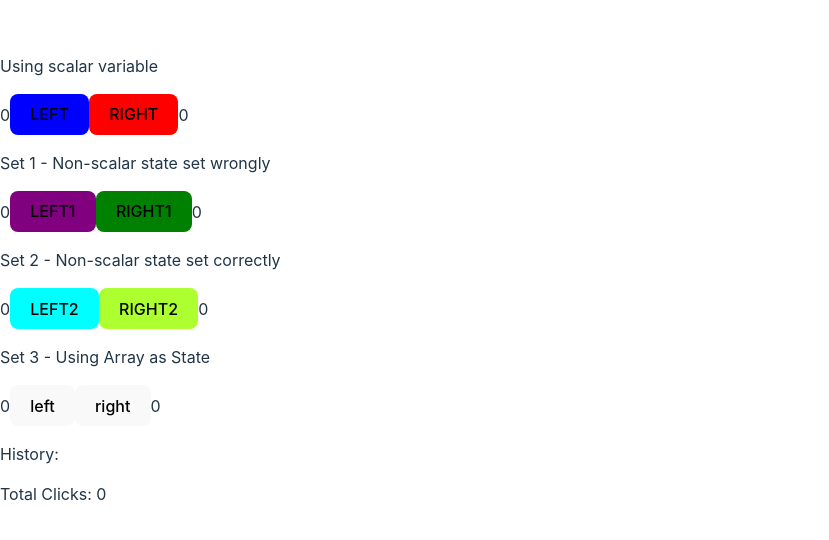
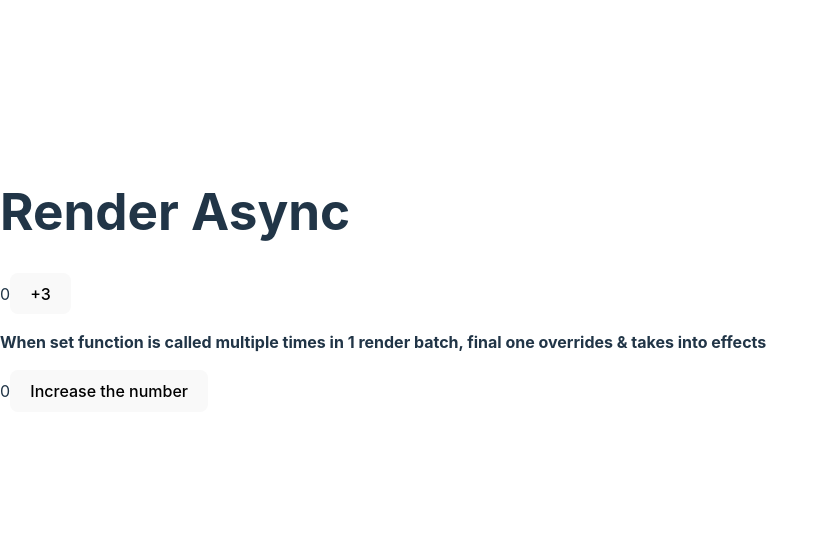
Before and after one commit to Xxx-in/Project, a React (Vite) app in the folder Project/: page / in a window 1280 px wide. Shown: the part 120-660 px from the top of the page, without its empty margins (0-829 px from the left). Built offline with nearby package versions, Linux system fonts and the light colour scheme.

Commit message:
Part1d - Asynchronous render occurs when event triggers state change

```diff
--- a/Project/index.html
+++ b/Project/index.html
@@ -14,6 +14,7 @@
     <div id="part1c_2_state"></div>
     <div id="part1c_2_liftingstate"></div>
     <div id="part1d_1_nonscalarstate"></div>
+    <div id="part1d_2_asynchronousrender"></div>
     <script type="module" src="/src/main.jsx"></script>
   </body>
 </html>
--- /dev/null
+++ b/Project/src/Part1D_NonScalarState/2_asynchronousrender.jsx
@@ -0,0 +1,57 @@
+// More on point 5 from './1_nonscalarstate.jsx'
+import { useState } from "react";
+
+function App() {
+  return (
+    <>
+      <Component1_Counter />
+      <Component2_Counter2 />
+    </>
+  );
+}
+
+function Component1_Counter() {
+  const [number, setNumber] = useState(0);
+
+  // 2 -  React waits until all code in the event handlers has run before processing your state updates.
+  // |_ Re-render only happens after all the final alert is executed
+  alert(`Counter rendered`); // this alert happens after 3rd click
+
+  return (
+    <>
+      <h1>Render Async</h1>
+      {number}
+      {/* 1 - Expectation: Click “+3” button will increment the counter 3 times because it calls setNumber(number + 1) 3 times */}
+      {/* Each render’s state values are fixed as a snapshot, so the value of number variable used for computation inside
+          the event handler during first render is always 0 */}
+      {/* i.e., on first click, equivalent to call setNumber(0+1) 3 times */}
+      <button onClick={() => {
+        setNumber(number + 1); // == 0 + 1
+        alert(`Number after 1st click: ${number}`);
+        setNumber(number + 1); // == 0 + 1
+        alert(`Number after 2nd click: ${number}`);
+        setNumber(number + 1); // == 0 + 1
+        alert(`Number after 3rd click: ${number}`);
+      }}>+3</button>
+    </>
+  );
+}
+
+function Component2_Counter2() {
+  const [number, setNumber] = useState(0);
+
+  alert(`Counter2 rendered`);
+  return (
+    <>
+      <p><b>When set function is called multiple times in 1 render batch, final one overrides & takes into effects</b></p >
+      {number}
+      {/* 3 - When an event is triggered, all operations within corresponding event handler function will be executed before state is updated and then rendered  */}
+      <button onClick={() => {
+        setNumber(number + 5);
+        setNumber(n => n + 1);
+        setNumber(42); // This set function will override all previous function calls & take into final effect
+      }}>Increase the number</button>
+    </>
+  );
+}
+export default App;
--- a/Project/src/main.jsx
+++ b/Project/src/main.jsx
@@ -5,6 +5,8 @@ import App2 from './Part1C_ComponentState_EventHandlers/1_App_Props.jsx';
 import App_State from './Part1C_ComponentState_EventHandlers/2_App_State.jsx';
 import App_LiftingState from './Part1C_ComponentState_EventHandlers/3_App_LiftingState.jsx';
 import App_NonScalarState from './Part1D_NonScalarState/1_nonscalarstate.jsx';
+import App_AsynchronousRender from './Part1D_NonScalarState/2_asynchronousrender.jsx';
+
 import './index.css';
 
 /*
@@ -59,10 +61,17 @@ ReactDOM.createRoot(document.getElementById('part1c_2_liftingstate')).render(
   // </React.StrictMode>,
 );
 
-*/
+
 
 ReactDOM.createRoot(document.getElementById('part1d_1_nonscalarstate')).render(
   // <React.StrictMode>
   <App_NonScalarState />
   // </React.StrictMode>,
 );
+*/
+
+ReactDOM.createRoot(document.getElementById('part1d_2_asynchronousrender')).render(
+  <React.StrictMode>
+    <App_AsynchronousRender />
+  </React.StrictMode>
+);
```
